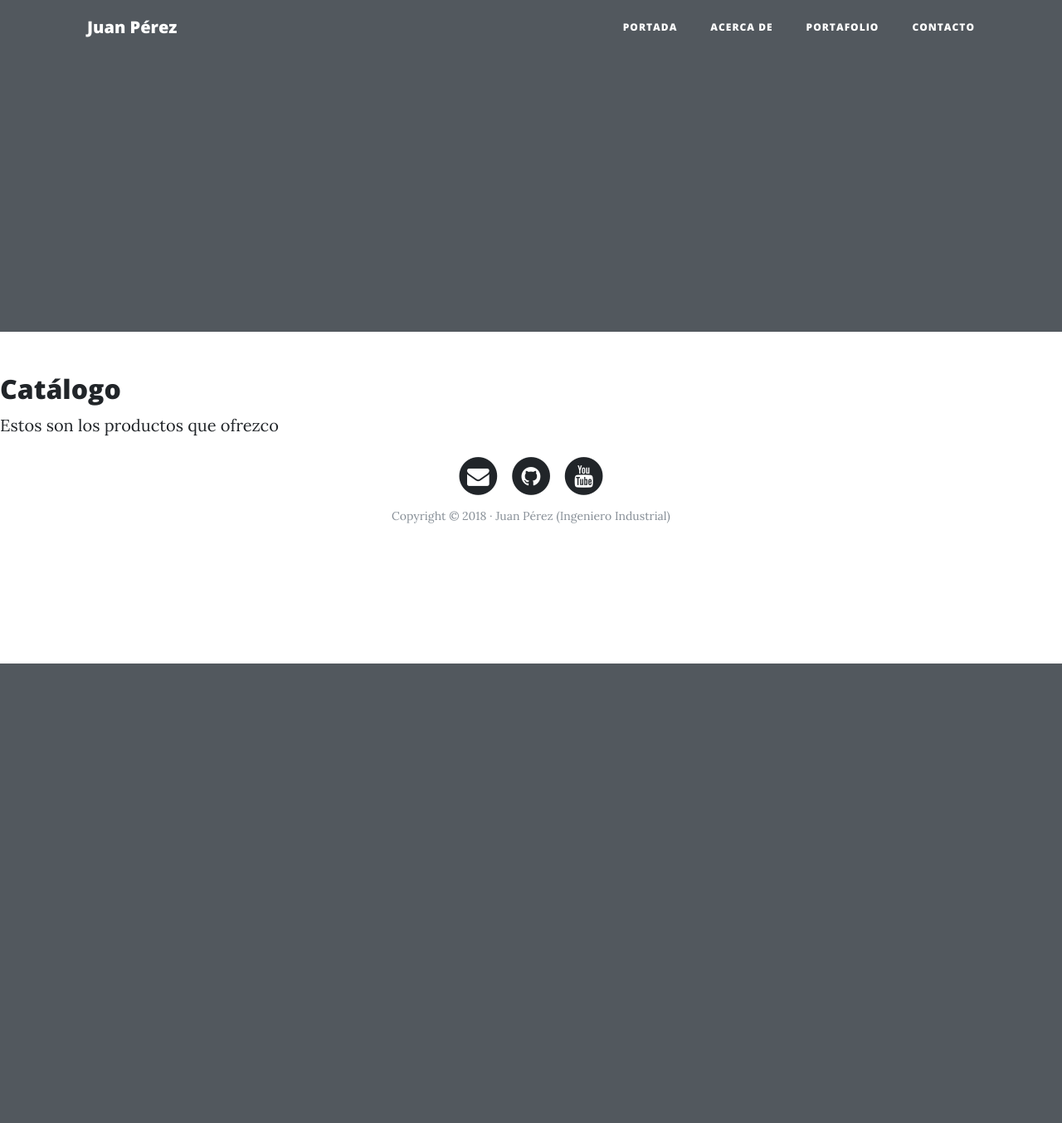
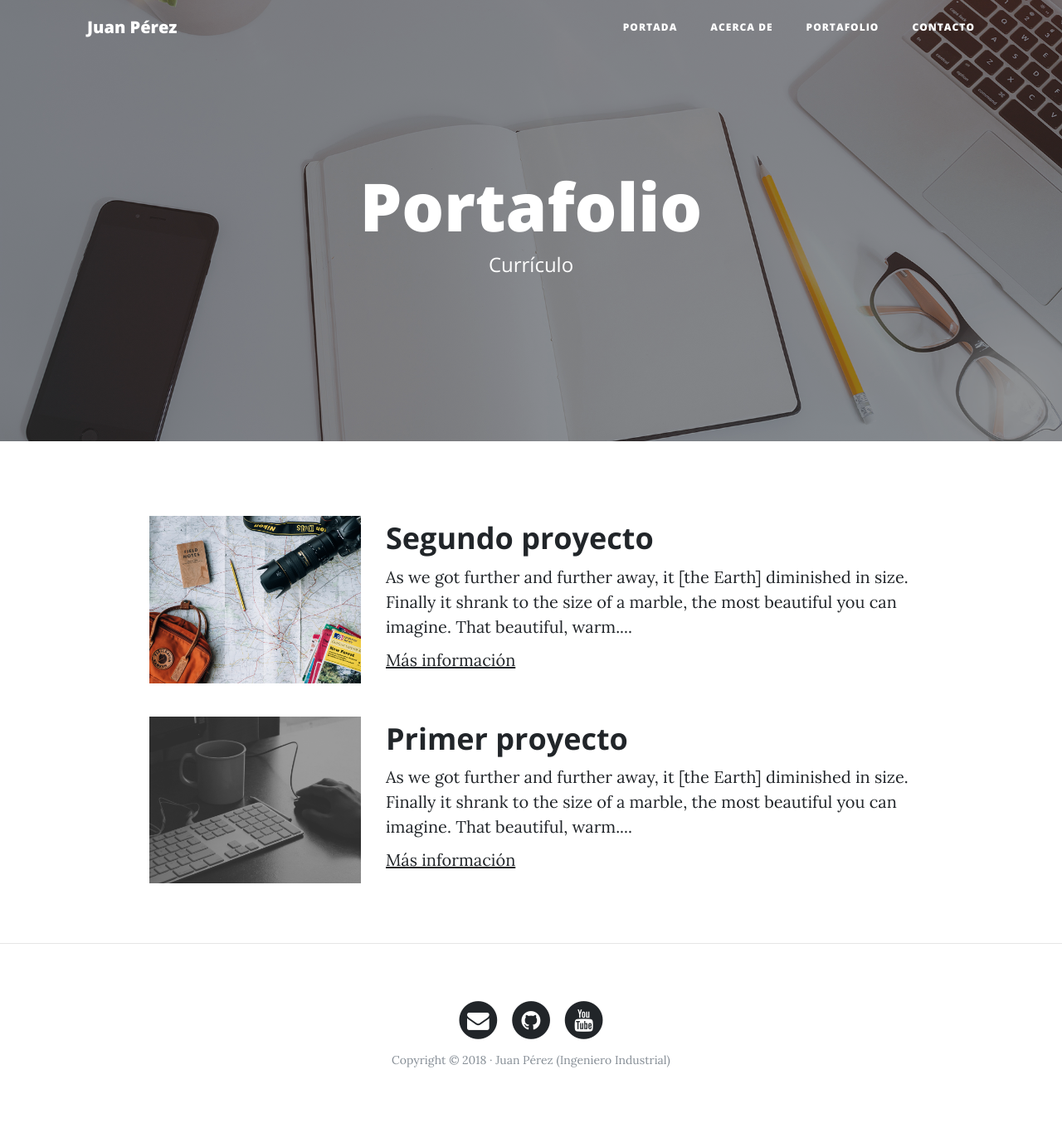
Before and after one commit to dominov/Web-personal-en-Django, a Django app: page /catalogo/ in a window 1280 px wide. Shown: the whole page at 83% size. Before the commit the page ends 800 px from the top, so only its background shows below. Run offline with Django 3.2, Linux system fonts and the light colour scheme; some libraries are stand-ins or nearby versions.

Commit message:
Completar Todos las seciones

```diff
--- a/core/templates/core/base.html
+++ b/core/templates/core/base.html
@@ -64,8 +64,13 @@
     </div>
   </header>
   <!----Contenido-->
-  {% block contenido %}
-  {% endblock %}
+
+   <div class="container">
+
+          {% block contenido %}{% endblock %}
+
+    </div>
+    {% if request.path != "/" %}<hr>{% endif %}
   <!-- Pié de página -->
   <footer>
     <div class="container">
--- a/core/templates/core/catalogo.html
+++ b/core/templates/core/catalogo.html
@@ -4,8 +4,34 @@
 Catálogo | Mi Web Personal
 {% endblock %}
 
+{% block fondo %} {% load static %}{% static 'core/img/portfolio-bg.jpg'%}{% endblock %}
+
+{% block cabecera %}
+    <h1>Portafolio</h1>
+    <span class="subheading">Currículo</span>
+{% endblock %}
 
 {% block contenido %}
-<h2>Catálogo</h2>
-<p>Estos son los productos que ofrezco</p>
+<!-- Proyecto -->
+	    <div class="row project">
+	      	<div class="col-lg-3 col-md-4 offset-lg-1">
+			      <img class="img-fluid" src="{% static 'core/img/about-bg.jpg'%}" alt="">
+	      	</div>
+	        <div class="col-lg-7 col-md-8">
+	      		<h2 class="section-heading title">Segundo proyecto</h2>
+	          <p>As we got further and further away, it [the Earth] diminished in size. Finally it shrank to the size of a marble, the most beautiful you can imagine. That beautiful, warm....</p>
+	          <p><a href="http://google.com">Más información</a></p>
+	      	</div>
+	      </div>
+	      <!-- Proyecto -->
+	      <div class="row project">
+	      	<div class="col-lg-3 col-md-4 offset-lg-1">
+			      <img class="img-fluid" src="{% static 'core/img/home-bg.jpg'%}" alt="">
+	      	</div>
+	        <div class="col-lg-7 col-md-8">
+	      		<h2 class="section-heading title">Primer proyecto</h2>
+	          <p>As we got further and further away, it [the Earth] diminished in size. Finally it shrank to the size of a marble, the most beautiful you can imagine. That beautiful, warm....</p>
+	          <p><a href="http://google.com">Más información</a></p>
+	      	</div>
+	    </div>
 {% endblock %}
```
Also changed, not shown: core/templates/core/contactenos.html (+14 -2 lines), core/templates/core/quienessomos.html (+16 -2 lines).
